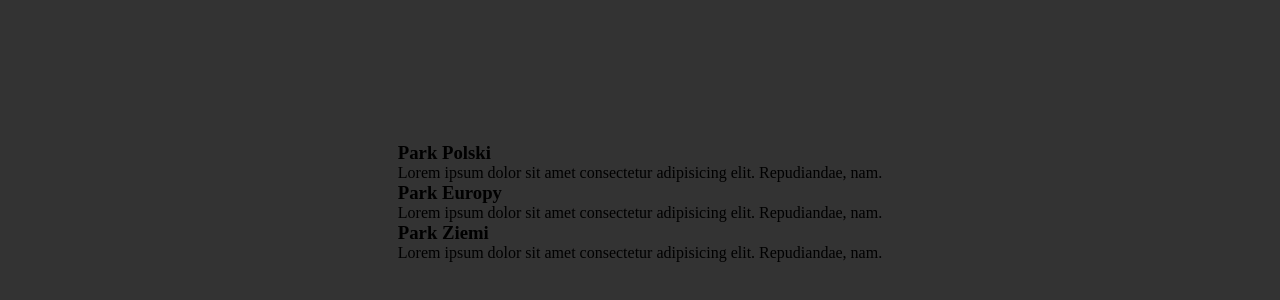
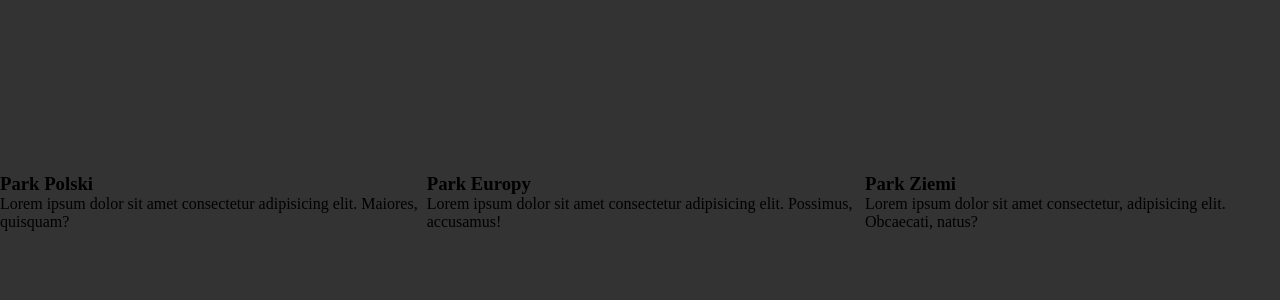
Before and after one commit to AleksandraPikulik/Rotating-cards, a plain HTML site: page index.html in a window 1280 px wide. Shown: the part 198-498 px from the top of the page. Drawn offline with Linux system fonts and the light colour scheme.

Commit message:
change structure in html

```diff
--- a/index.html
+++ b/index.html
@@ -9,19 +9,26 @@
     <script src="https://kit.fontawesome.com/5e83794a91.js" crossorigin="anonymous"> </script>
 
 <body>
-    <div class="cards">
         <div class="card one">
-            <h3 class="title">Park Polski</h3>
-            <p class="text">Lorem ipsum dolor sit amet consectetur adipisicing elit. Repudiandae, nam.</p>
+            <div class="img"></div>
+            <div class="text">
+                <h3 class="title">Park Polski</h3>
+                <p>Lorem ipsum dolor sit amet consectetur adipisicing elit. Maiores, quisquam?</p>
+            </div>
         </div>
         <div class="card two">
+            <div class="img"></div>
+            <div class="text">
             <h3 class="title">Park Europy</h3>
-            <p class="text">Lorem ipsum dolor sit amet consectetur adipisicing elit. Repudiandae, nam.</p>
+            <p>Lorem ipsum dolor sit amet consectetur adipisicing elit. Possimus, accusamus!</p>
+        </div>
         </div>
         <div class="card three">
+            <div class="img"></div>
+            <div class="text">
             <h3 class="title">Park Ziemi</h3>
-            <p class="text">Lorem ipsum dolor sit amet consectetur adipisicing elit. Repudiandae, nam.</p>
+           <p>Lorem ipsum dolor sit amet consectetur, adipisicing elit. Obcaecati, natus?</p>
         </div>
-    </div>
+        </div>
 </body>
 </html>
```
Also changed, not shown: scss/style.scss (line endings or trailing spaces).
